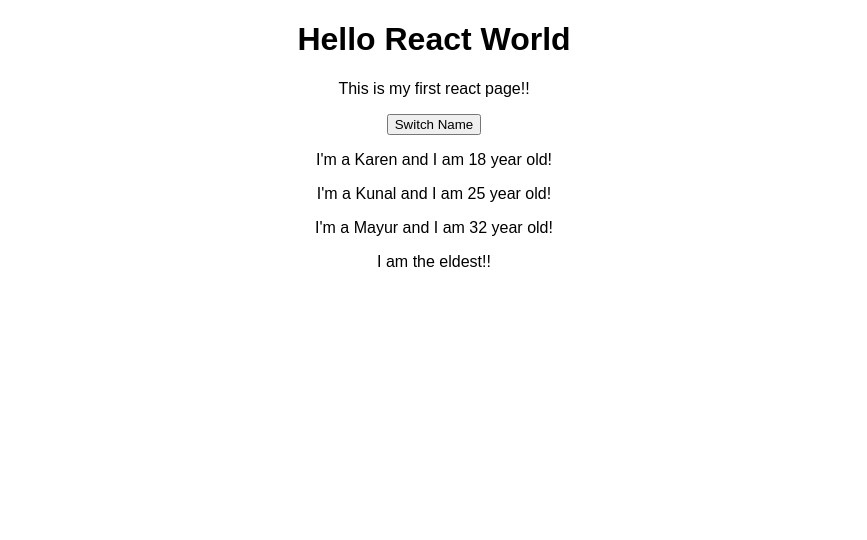
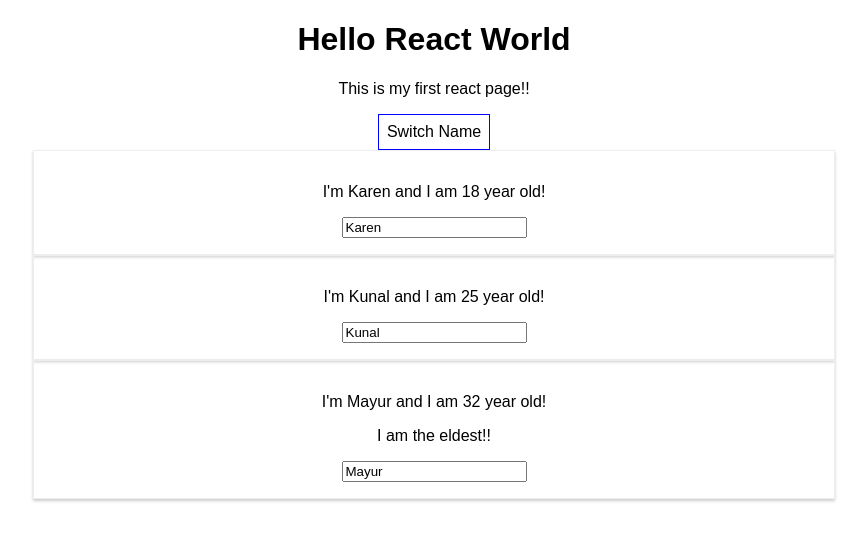
Before and after one commit to kunalkanere16/react-complete-guide, a React (Create React App) app: page / in a window 1280 px wide. Shown: the top 540 px of the page, without its empty margins (206-1073 px from the left). Built offline with nearby package versions, Linux system fonts and the light colour scheme.

Commit message:
added css, listen to event, pass method reference, pass method arguments

```diff
--- a/src/App.js
+++ b/src/App.js
@@ -13,28 +13,57 @@
     profession: 'something'
   }
 
-  switchNameHandler = () => {
+  switchNameHandler = (newName) => {
     //console.log('was clicked!!');
     //DON'T DO THIS: this.state.persons[0].name = 'Kanere';
     this.setState({
       persons : [
-        {name : 'Karen Mansukhani', age : 18},
+        {name : newName, age : 18},
         {name : 'Kunal', age : 31},
         {name : 'Mayur', age : 32}
       ]
     });
   }
+
+  nameChangedHandler = (event) => {
+    this.setState({
+      persons : [
+        {name : 'Karen', age : 18},
+        {name : event.target.value, age : 31},
+        {name : 'Mayur', age : 32}
+      ]
+    });
+  }
+
   render() {
+    const style =  {
+      backgroundColor: 'white',
+      font: 'inherit',
+      border: '1px solid blue',
+      padding: '8px',
+      cursor: 'pointer'
+    };
     return (
       //cannot use class as it is reserved word in JS
       // all below tags are JSX which are compiled into HTML
       <div className="App">
         <h1>Hello React World</h1>
         <p>This is my first react page!!</p>
-        <button onClick={this.switchNameHandler}>Switch Name</button>
-        <Person name={this.state.persons[0].name} age={this.state.persons[0].age} />
-        <Person name={this.state.persons[1].name} age={this.state.persons[1].age}/>
-        <Person name={this.state.persons[2].name} age={this.state.persons[2].age} >I am the eldest!!</Person>
+        {/*try not to use below style to call method with args */}
+        <button
+          style={style}
+          onClick={ () => this.switchNameHandler('Karen KK')}>Switch Name</button>
+        <Person
+          name={this.state.persons[0].name}
+          age={this.state.persons[0].age} />
+        <Person
+          name={this.state.persons[1].name}
+          age={this.state.persons[1].age}
+          click={this.switchNameHandler.bind(this, 'Mrs Karen Kanere')}
+          changed={this.nameChangedHandler} />
+        <Person
+          name={this.state.persons[2].name}
+          age={this.state.persons[2].age} >I am the eldest!!</Person>
       </div>
     );
     // React compiles to below code internally
--- /dev/null
+++ b/src/Person/Person.css
@@ -0,0 +1,8 @@
+.Person{
+    width: 60%;
+    margin: auto;
+    border: 1px solid #eee;
+    box-shadow: 0 2px 3px #ccc;
+    padding: 16px;
+    text-align: center;
+}
--- a/src/Person/Person.js
+++ b/src/Person/Person.js
@@ -1,10 +1,11 @@
 import React from 'react';
-
+import './Person.css'
 const person = (props) => {
     return (
-    <div>
-        <p>I'm a {props.name} and I am {props.age} year old!</p>
+    <div className="Person">
+        <p onClick={props.click}>I'm {props.name} and I am {props.age} year old!</p>
         <p>{props.children}</p>
+        <input type='text' onChange={props.changed} value={props.name}/>
     </div>
     );
 };
```
